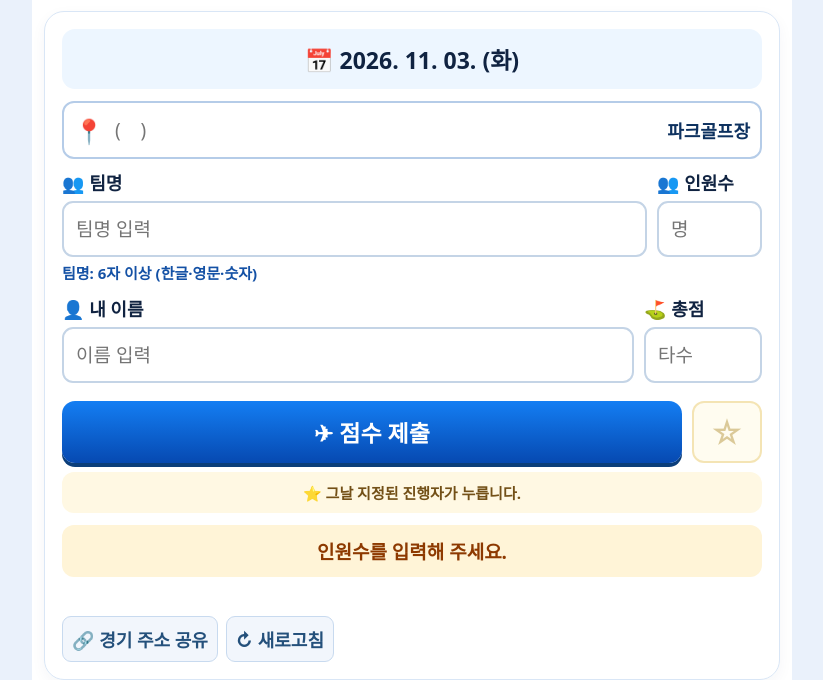
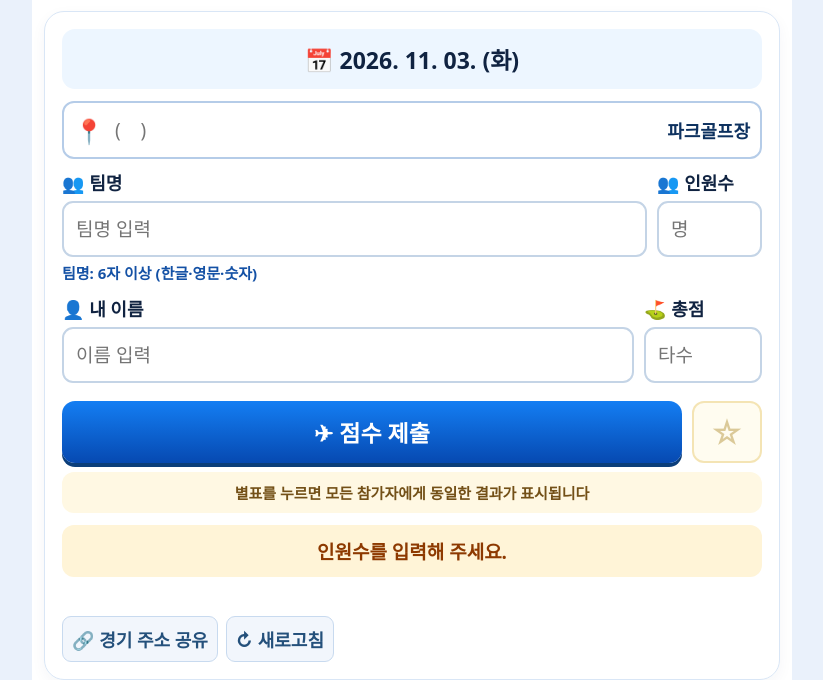
Before and after one commit to leejh50-dotcom/parkgolf-score, a plain HTML site: page PASIS_BLUEWHITE.html.html in a window 1280 px wide. Shown: the part 132-812 px from the top of the page, without its empty margins (228-1051 px from the left). Drawn offline with nearby package versions, Linux system fonts and the light colour scheme.

Commit message:
Update PASIS_BLUEWHITE.html.html

```diff
--- a/PASIS_BLUEWHITE.html.html
+++ b/PASIS_BLUEWHITE.html.html
@@ -23,7 +23,7 @@
  <div><label class="label" for="score">⛳ 총점</label><input class="input" id="score" type="number" inputmode="numeric" placeholder="타수" min="1" max="500"></div>
 </div>
 <div class="submitrow"><button id="send" class="big">✈ 점수 제출</button><button id="star" class="star" disabled title="전원 전송 후 진행자 지정" aria-label="진행자 지정">☆</button></div>
-<div class="guide">⭐ 그날 지정된 진행자가 누릅니다.</div>
+<div class="guide">별표를 누르면 모든 참가자에게 동일한 결과가 표시됩니다</div>
 <div id="countStatus" class="count-status" role="status">인원수를 입력해 주세요.</div>
 <div id="status" class="status" role="status"></div>
 <div class="row" style="margin-top:10px"><button id="share" class="secondary">🔗 경기 주소 공유</button><button id="refresh" class="secondary">↻ 새로고침</button></div>
```
